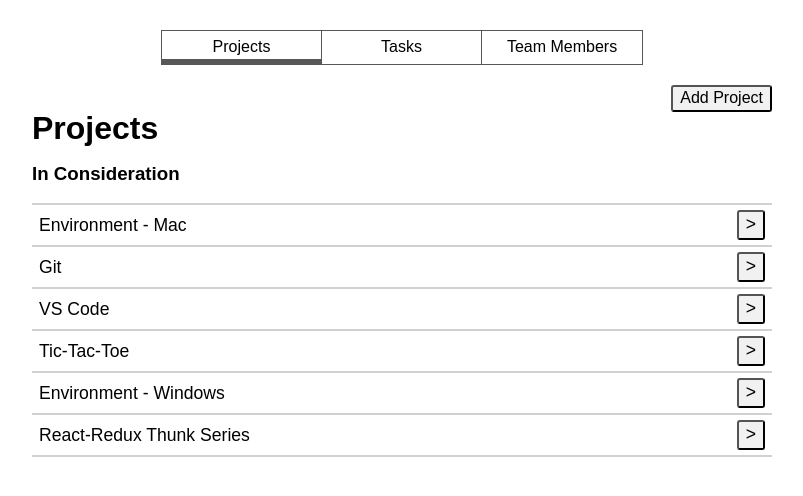
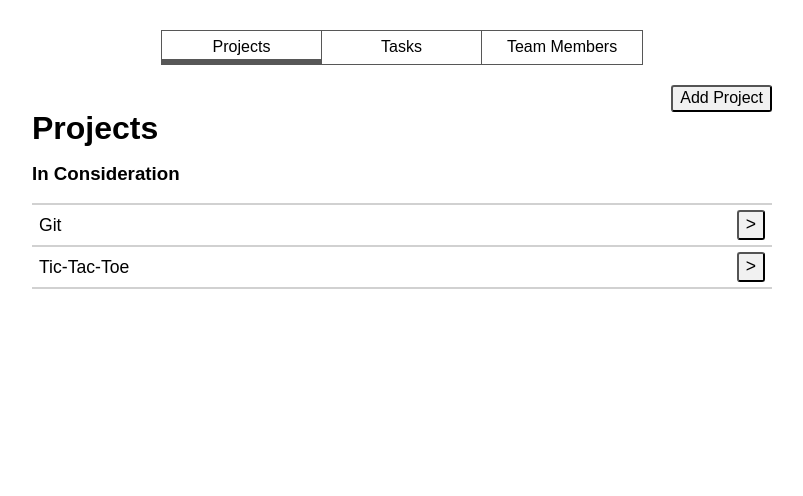
Before and after one commit to daniellequevedo/project-manager, a React (Create React App) app: page /projects in a window 1280 px wide. Shown: the top 496 px of the page, without its empty margins (238-1041 px from the left). Built offline with nearby package versions, Linux system fonts and the light colour scheme.

Commit message:
start iterating over project statuses on projects page

```diff
--- a/src/containers/ProjectsPage.js
+++ b/src/containers/ProjectsPage.js
@@ -52,6 +52,13 @@
     }
 
     render() {
+        let statuses = [
+            "in-consideration",
+            "approved",
+            "in-process",
+            "complete"
+        ];
+
         return (
             <React.Fragment>
                 <button className="btn-display-add-modal" onClick={this.handleAddProject} >
@@ -63,7 +70,7 @@
                     </div>
                     <h3>In Consideration</h3>
                     <ul className="list">
-                        {data.map( (project) => {
+                        {this.getProjectsByStatus("approved").map( (project) => {
                             return <ProjectSummary
                                 key={project.project_id}
                                 project={project}
```
